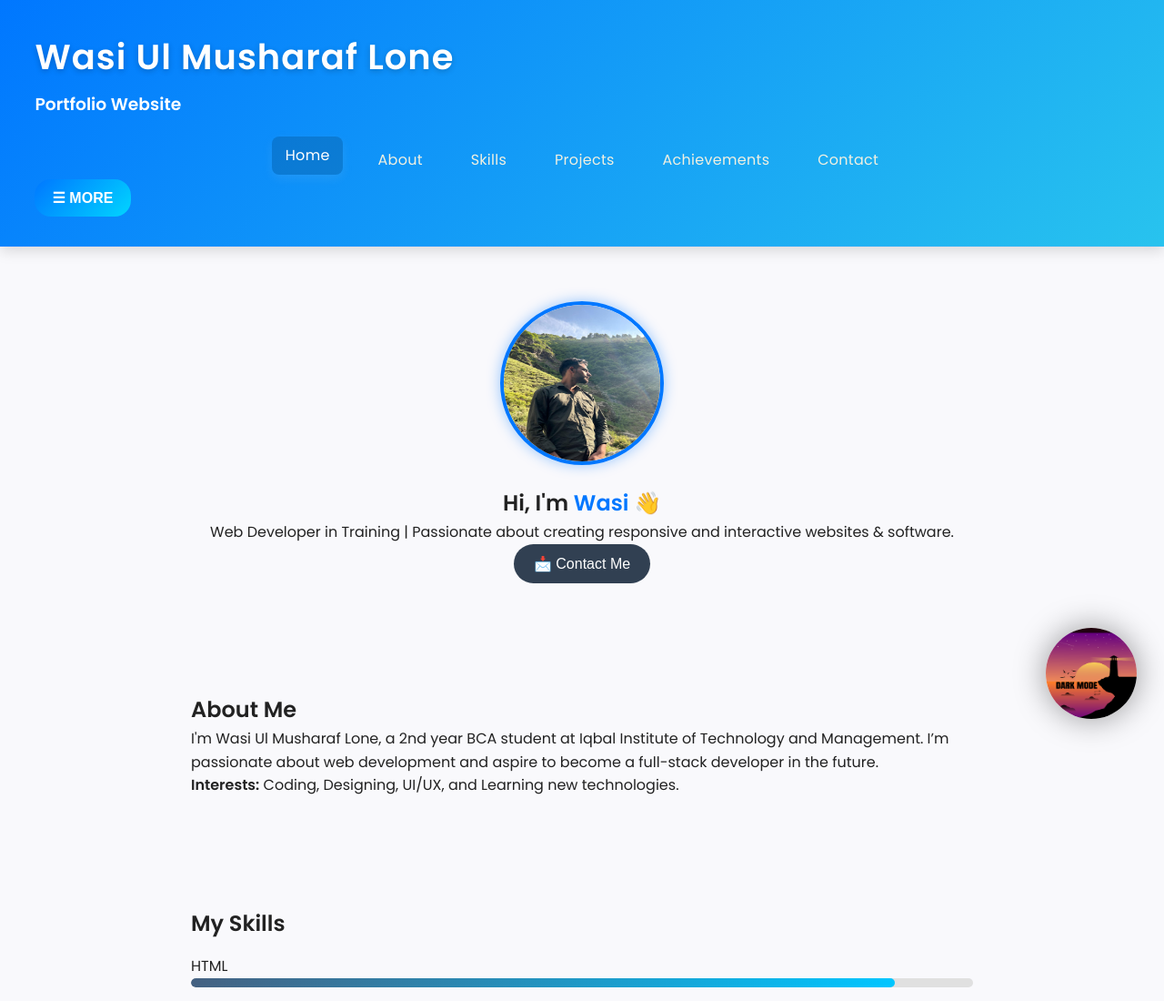
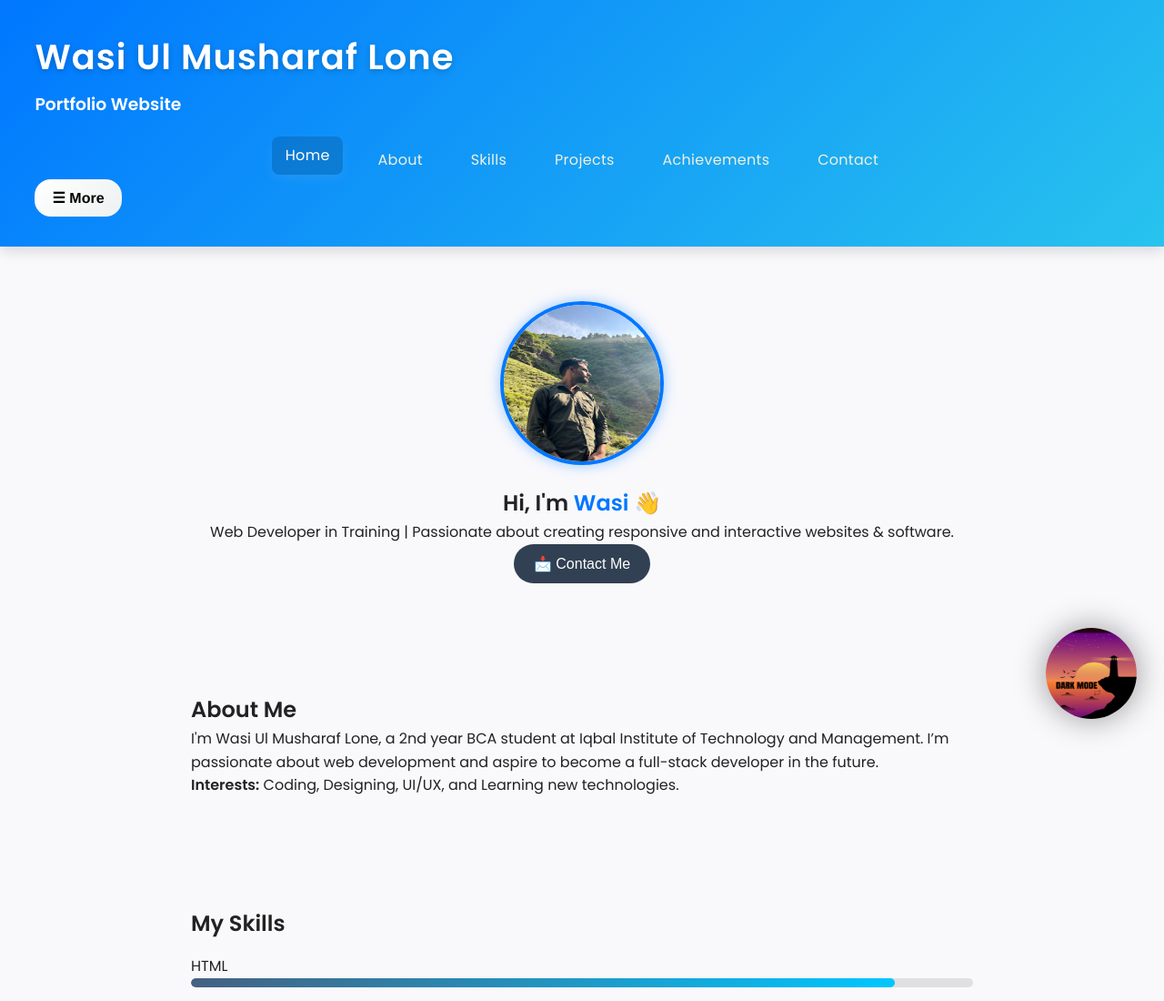
Before and after one commit to lonewasi/portfolio-website, a plain HTML site: page index.html in a window 1280 px wide. Shown: the top 1100 px of the page at 91% size. Drawn offline with nearby package versions, Linux system fonts and the light colour scheme.

Commit message:
💅 Some changes in CSS

```diff
--- a/index.html
+++ b/index.html
@@ -32,7 +32,7 @@
   </nav>
   <!-- ☰ Sidebar Toggle Button -->
 <button id="menu-btn" class="menu-btn">
-  ☰ MORE
+  ☰ More
 </button>
 
 <!-- 🧭 Sidebar Menu -->
--- a/style.css
+++ b/style.css
@@ -523,8 +523,9 @@ a, button, img, .project-card, .icon {
 
 /* 🌈 SIDEBAR MENU */
 .menu-btn {
-  background: linear-gradient(135deg, #0077ff, #01d5ff);
-  color: white;
+  background: linear-gradient(135deg, #ffffff, #edf1f1);
+  color: #000000;
+  font-family: 'Franklin Gothic Medium', 'Arial Narrow', Arial, sans-serif;
   border: none;
   padding: 0.7rem 1.2rem;
   font-size: 1rem;
```
